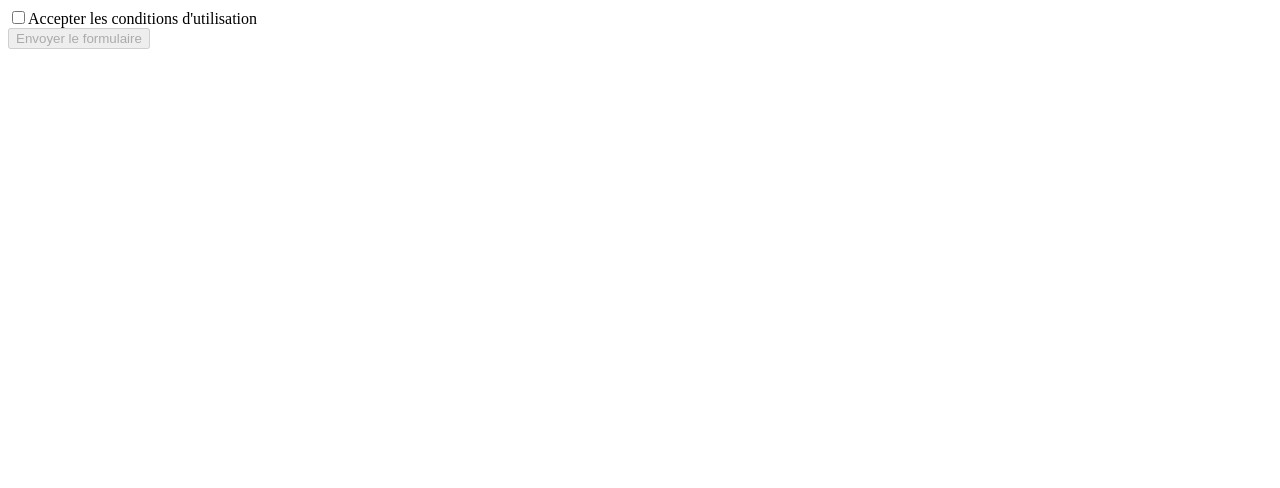
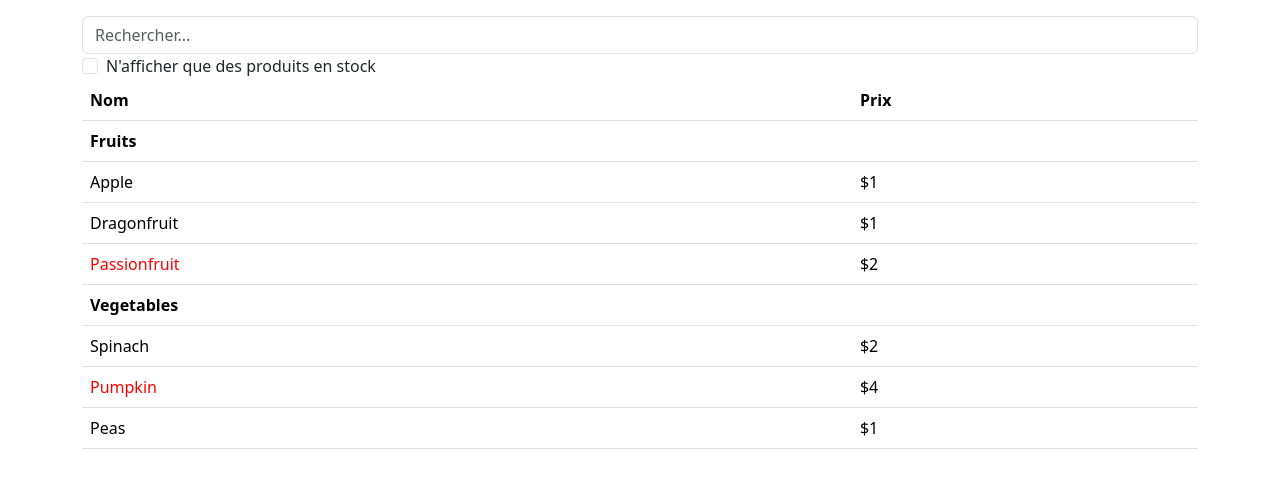
Before and after one commit to dzeko003/FormationReact, a React (Vite) app: page / in a window 1280 px wide. Shown: the top 488 px of the page. Built offline with nearby package versions, Linux system fonts and the light colour scheme.

Commit message:
premier TP

```diff
--- a/package.json
+++ b/package.json
@@ -10,6 +10,9 @@
     "preview": "vite preview"
   },
   "dependencies": {
+    "bootstrap": "^5.3.3",
+    "jquery": "^3.7.1",
+    "popper.js": "^1.16.1",
     "react": "^18.3.1",
     "react-dom": "^18.3.1"
   },
--- a/src/App.jsx
+++ b/src/App.jsx
@@ -1,23 +1,88 @@
+import { Input } from "./components/forms/Input";
+import { Checkbox } from "./components/forms/Checkbox";
+import { ProductCategoryRow } from "./components/products/ProductCategoryRow";
+import { ProductRow } from "./components/products/productRow";
 import { useState } from "react";
 
+const PRODUCTS = [
+  { category: "Fruits", price: "$1", stocked: true, name: "Apple" },
+  { category: "Fruits", price: "$1", stocked: true, name: "Dragonfruit" },
+  { category: "Fruits", price: "$2", stocked: false, name: "Passionfruit" },
+  { category: "Vegetables", price: "$2", stocked: true, name: "Spinach" },
+  { category: "Vegetables", price: "$4", stocked: false, name: "Pumpkin" },
+  { category: "Vegetables", price: "$1", stocked: true, name: "Peas" },
+];
+
 function App() {
-  const [isTermAccepted , setIsTermAccepted] = useState(false);
+  const [showStockedOnly, setShowStockedOnly] = useState(false);
+  const [search , setSearch] =useState('');
 
-  return <form>
-      <CGUCheckbox checked={isTermAccepted} onChecked={setIsTermAccepted}  />
-      <button disabled={!isTermAccepted} >Envoyer le formulaire</button>
-  </form>;
-}
+  const visibleProducts = PRODUCTS.filter(product => {
+    if(showStockedOnly && !product.stocked){
+      return false;
+    }
 
-function CGUCheckbox({ checked, onChecked }) {
+    if(search && !product.name.includes(search)){
+      return false;
+    }
+
+    return true;
+  })
   return (
-    <div>
-      <label>
-        <input type="checkbox" checked={checked} onChange={(e) => onChecked(e.target.checked)} />
-        Accepter les conditions d'utilisation
-      </label>
+    <div className="container my-3">
+      <SearchBar
+        search={search}
+        onSearchChange={setSearch}
+        showStockedOnly={showStockedOnly}
+        onStockedOnlyChange={setShowStockedOnly}
+      />
+      <ProductTable products={visibleProducts} />
     </div>
   );
 }
 
+function SearchBar({showStockedOnly , onStockedOnlyChange , search , onSearchChange}) {
+  return (
+    <div>
+      <div className="mn-3">
+        <Input value={search} placeholder="Rechercher..." onChange={onSearchChange} />
+        <Checkbox
+          id="stocked"
+          checked={showStockedOnly}
+          onChange={onStockedOnlyChange}
+          label="N'afficher que des produits en stock"
+        />
+      </div>
+    </div>
+  );
+}
+
+function ProductTable({ products }) {
+  const rows = [];
+
+  let lastCategory = null;
+
+  for (let product of products) {
+
+    if (product.category != lastCategory) {
+      rows.push(
+        <ProductCategoryRow key={product.category} name={product.category} />
+      );
+    }
+
+    lastCategory = product.category;
+    rows.push(<ProductRow product={product} key={product.name} />);
+  }
+  return (
+    <table className="table">
+      <thead>
+        <tr>
+          <th>Nom</th>
+          <th>Prix</th>
+        </tr>
+      </thead>
+      <tbody>{rows}</tbody>
+    </table>
+  );
+}
 export default App;
--- /dev/null
+++ b/src/components/forms/Checkbox.jsx
@@ -0,0 +1,14 @@
+export function Checkbox({ checked, onChange, label , id }) {
+  return (
+    <div className="form-check">
+      <input
+        id={id}
+        type="checkbox"
+        className="form-check-input"
+        checked={checked}
+        onChange={(e) => onChange(e.target.checked)}
+      />
+      <label htmlFor={id} className="form-check-label">{label}</label>
+    </div>
+  );
+}
--- /dev/null
+++ b/src/components/forms/Input.jsx
@@ -0,0 +1,6 @@
+export function Input ({placeholder , value , onChange}){
+
+    return <div>
+        <input type="text" className="form-control" value={value} placeholder={placeholder} onChange={(e) => onChange(e.target.value)} />
+    </div>
+}
--- /dev/null
+++ b/src/components/products/ProductCategoryRow.jsx
@@ -0,0 +1,6 @@
+export function ProductCategoryRow({name}){
+
+    return <tr>
+        <td colSpan={2}><strong>{name}</strong></td>
+    </tr>
+}
--- /dev/null
+++ b/src/components/products/ProductRow.jsx
@@ -0,0 +1,9 @@
+export function ProductRow({ product }) {
+  const style = product.stocked ? undefined : { color: "red" };
+  return (
+    <tr>
+      <td style={style}>{product.name}</td>
+      <td>{product.price}</td>
+    </tr>
+  );
+}
--- a/src/main.jsx
+++ b/src/main.jsx
@@ -1,5 +1,6 @@
 import { StrictMode } from 'react'
 import { createRoot } from 'react-dom/client'
+import "bootstrap/dist/css/bootstrap.min.css";
 
 import App from './App.jsx'
 
```
Also changed, not shown: 1 other file (tests, documents, lock files or other folders).
